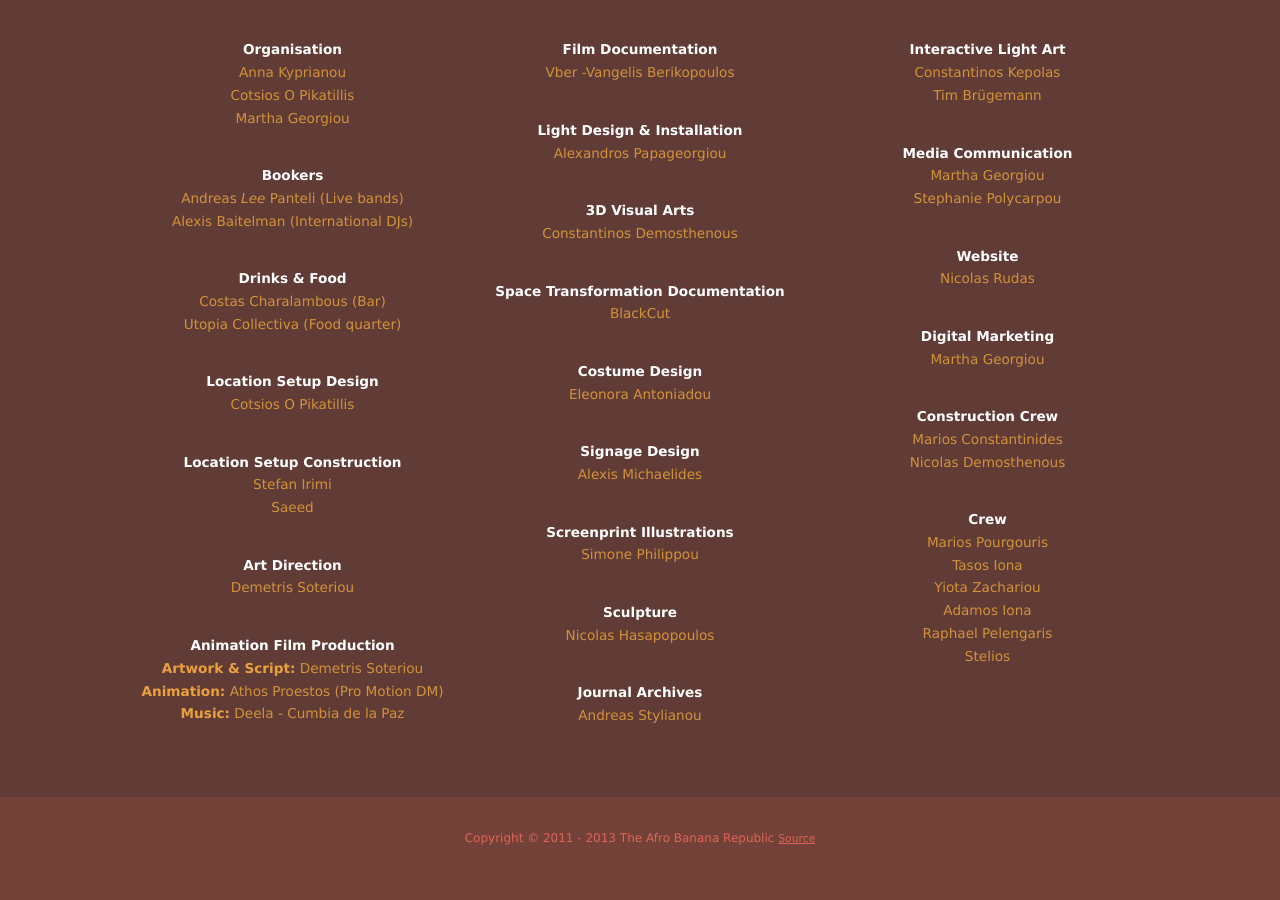
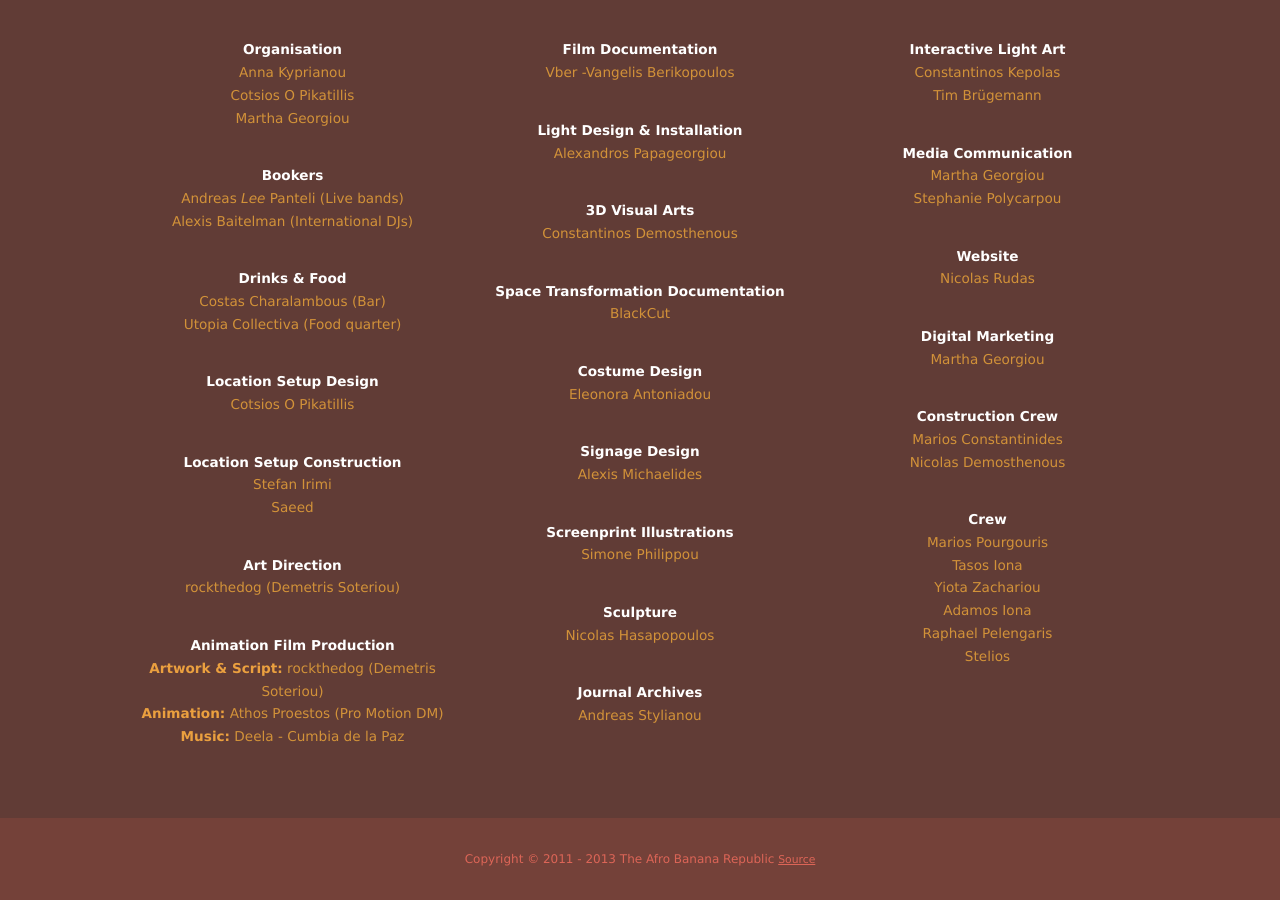
Before and after one commit to afrobanana/colony361, a Jekyll site: the page built from index.html, in a window 1280 px wide and 900 px high, scrolled down 5550 px. Built offline with Jekyll 4.4.1, drawn with Linux system fonts in a browser that asks for light colours.

Commit message:
#12 - rockthedog

```diff
--- a/_layouts/base.html
+++ b/_layouts/base.html
@@ -359,11 +359,11 @@
 
                     <dl>
                         <dt>Art Direction</dt>
-                        <dd>Demetris Soteriou</dd>
+                        <dd>rockthedog (Demetris Soteriou)</dd>
                     </dl>
                     <dl>
                         <dt>Animation Film Production</dt>
-                        <dd><strong>Artwork &amp; Script:</strong> Demetris Soteriou</dd>
+                        <dd><strong>Artwork &amp; Script:</strong> rockthedog (Demetris Soteriou)</dd>
                         <dd><strong>Animation:</strong> Athos Proestos (Pro Motion DM)</dd>
                         <dd><strong>Music:</strong> Deela - Cumbia de la Paz</dd>
                     </dl>
```
